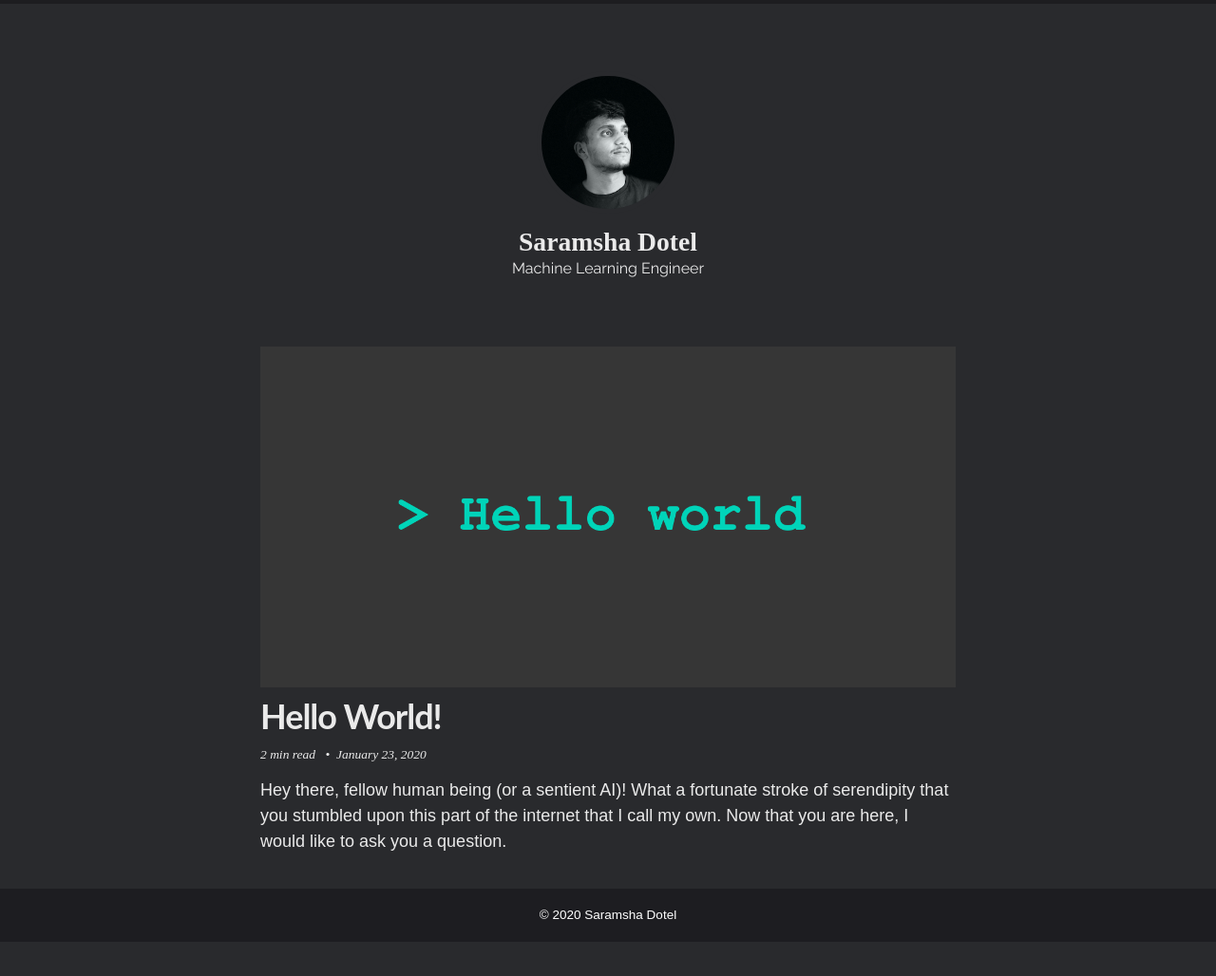
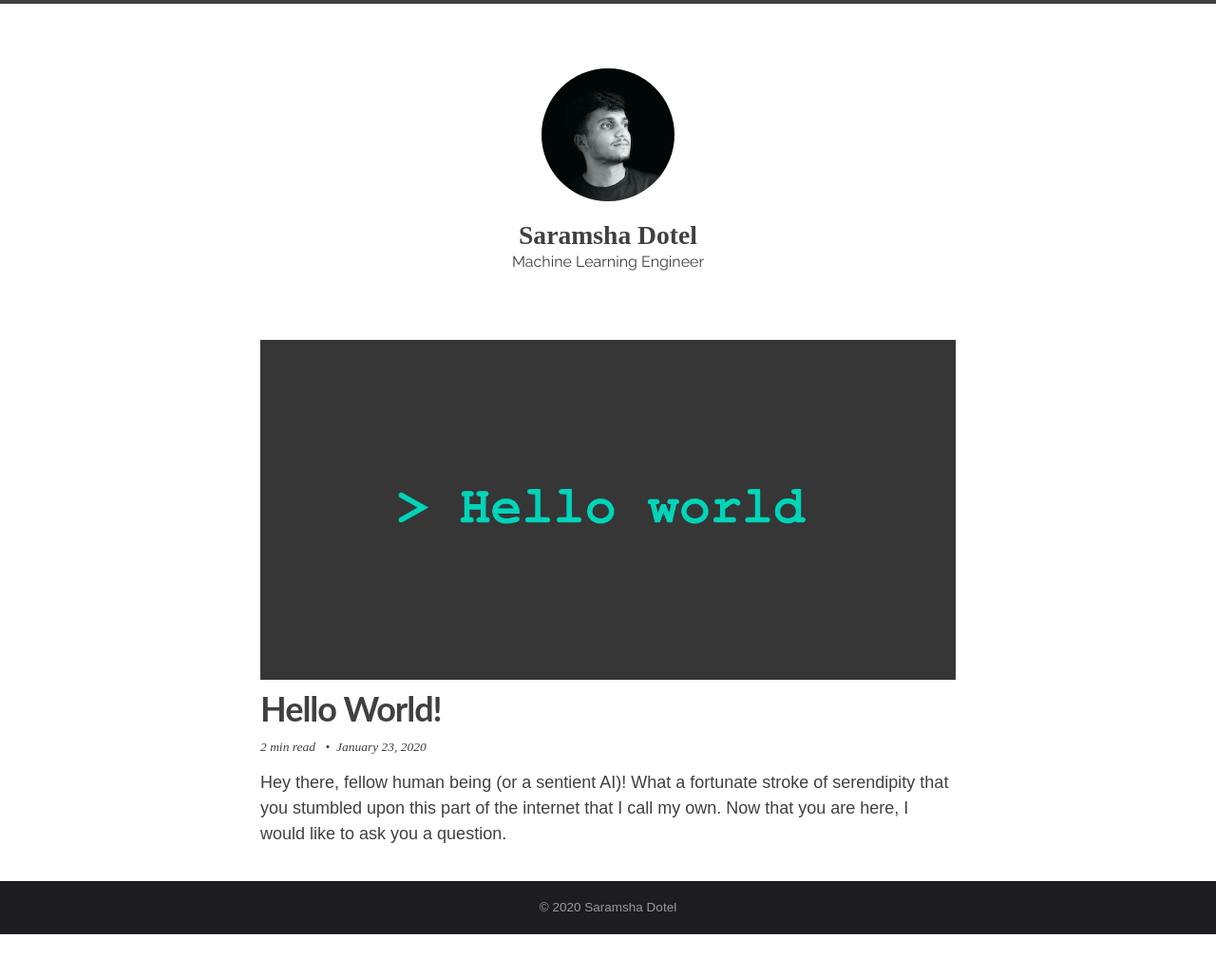
Before and after one commit to dotel-saramsz/dotel-saramsz.github.io, a Jekyll site: the page built from index.html, in a window 1280 px wide. Shown: the whole page at 95% size. Built offline with Jekyll 4.4.1, drawn with Linux system fonts in a browser that asks for light colours; nearby versions of some CDN libraries; the list of posts is cut into pages by our own code.

Commit message:
Remove toggle between themes

```diff
--- a/_config.yml
+++ b/_config.yml
@@ -14,7 +14,7 @@
 # You can create any custom variable you would like, and they will be accessible
 # in the templates via {{ site.myvariable }}.
 # remote_theme: mmistakes/so-simple-theme
-skin: "/assets/css/skins/dark.css"
+skin: "/assets/css/skins/both_skin.css"
 dark_skin: "/assets/css/skins/dark.css"
 light_skin: "/assets/css/skins/light.css"
 locale: en-US
--- a/_includes/head.html
+++ b/_includes/head.html
@@ -26,9 +26,9 @@
 
   <link rel="stylesheet" href="{{ '/assets/css/main.css' | relative_url }}">
 
-  <link rel="stylesheet" href="{{ site.skin | relative_url }}">
-  <!-- <link rel="stylesheet" href="{{ site.light_skin | relative_url }}" media="(prefers-color-scheme: light)">
-  <link rel="stylesheet" href="{{ site.dark_skin | relative_url }}" media="(prefers-color-scheme: no-preference), (prefers-color-scheme: dark)"> -->
+  <!-- <link rel="stylesheet" href="{{ site.skin | relative_url }}"> -->
+  <link rel="stylesheet" href="{{ site.light_skin | relative_url }}" media="(prefers-color-scheme: light)">
+  <link rel="stylesheet" href="{{ site.dark_skin | relative_url }}" media="(prefers-color-scheme: no-preference), (prefers-color-scheme: dark)">
 
   {% if site.google_fonts %}
     <link rel="stylesheet" href="https://fonts.googleapis.com/css?family={%- for font in site.google_fonts -%}{{ font.name | replace: ' ', '+' }}{% if font.weights %}:{% endif %}{{ font.weights | remove: ' ' }}{% if forloop.last != true %}|{% endif %}{%- endfor -%}">
--- a/_includes/navigation.html
+++ b/_includes/navigation.html
@@ -12,14 +12,14 @@
           <li><a href="{{ url }}">{{ link.title }}</a></li>
         {%- endfor -%}
       </ul>
-      <li>
+      <!-- <li>
         <div class="theme-switch-wrapper">
           <label class="theme-switch" for="checkbox">
               <input type="checkbox" id="checkbox" />
               <div class="slider round"></div>
           </label>
         </div>
-      </li>
+      </li> -->
     </nav>
   </div><!-- /.navigation-wrapper -->
 {% endif %}
--- a/assets/js/switch.js
+++ b/assets/js/switch.js
@@ -1,14 +1,14 @@
-const toggleSwitch = document.querySelector('.theme-switch input[type="checkbox"]');
+// const toggleSwitch = document.querySelector('.theme-switch input[type="checkbox"]');
 
-  function switchTheme(e) {
-      if (e.target.checked) {
-          document.documentElement.setAttribute('data-theme', 'dark');
-          console.log('dark mode')
-      }
-      else {
-          document.documentElement.setAttribute('data-theme', 'light');
-          console.log('light mode')
-      }
-  }
+//   function switchTheme(e) {
+//       if (e.target.checked) {
+//           document.documentElement.setAttribute('data-theme', 'dark');
+//           console.log('dark mode')
+//       }
+//       else {
+//           document.documentElement.setAttribute('data-theme', 'light');
+//           console.log('light mode')
+//       }
+//   }
 
-  toggleSwitch.addEventListener('change', switchTheme, false);
+//   toggleSwitch.addEventListener('change', switchTheme, false);
```
Also changed, not shown: assets/css/skins/both_skin.scss (+114 -0 lines).
